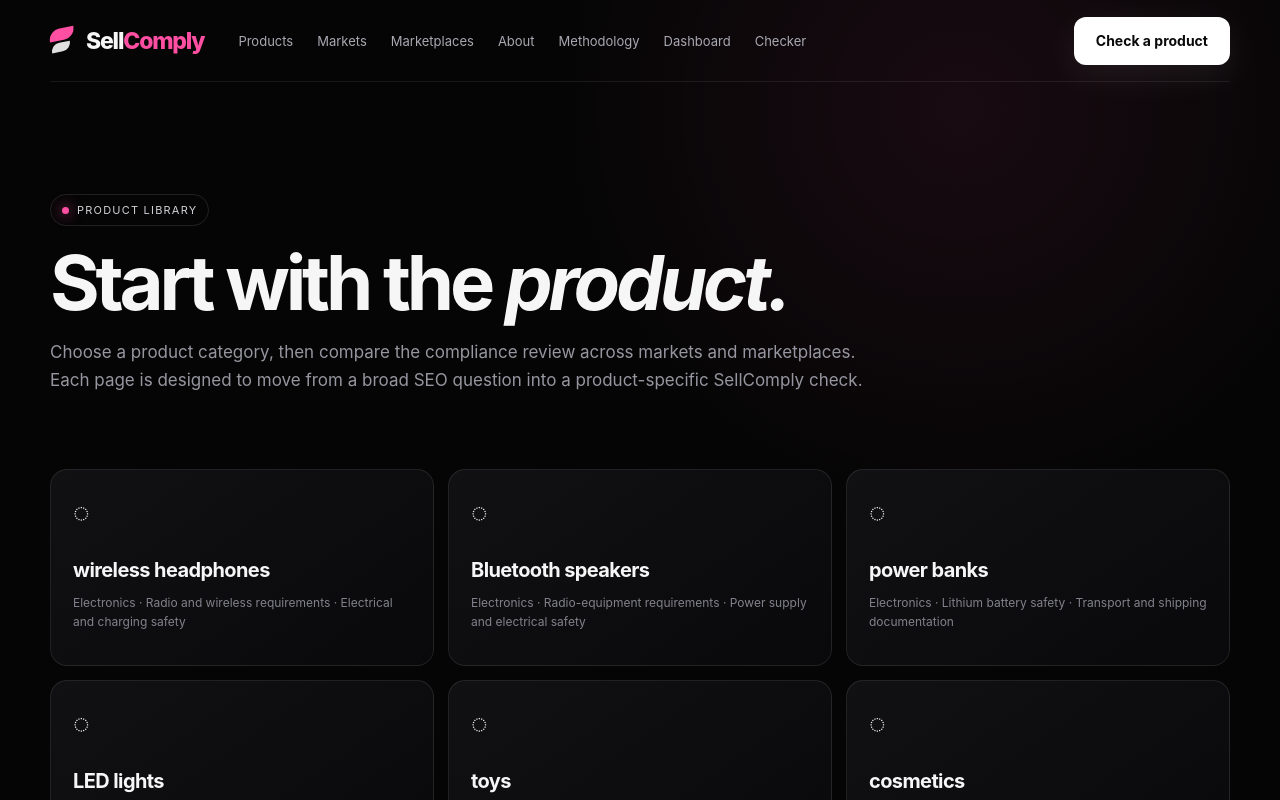
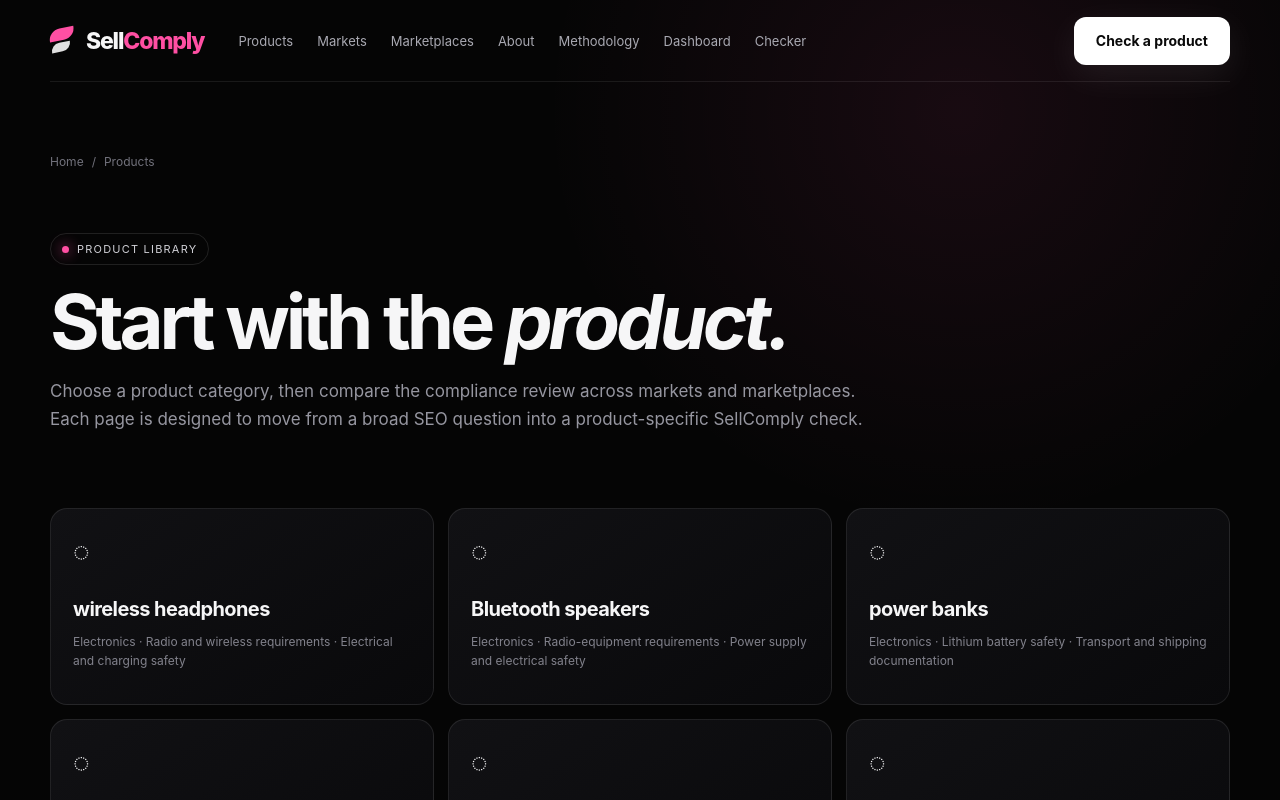
Before and after one commit to SviatF/sell-comply, a Next.js app: page /products in a window 1280 px wide. Shown: the top 800 px of the page. Built offline with nearby package versions, Linux system fonts and the light colour scheme.

Commit message:
seo: add /products breadcrumbs

```diff
--- a/app/products/page.tsx
+++ b/app/products/page.tsx
@@ -2,6 +2,8 @@ import type { Metadata } from "next";
 import Link from "next/link";
 import { products } from "@/lib/seo-data";
 import { SeoFooter, SeoHeader } from "@/app/components/SeoChrome";
+import SeoBreadcrumbs from "@/app/components/SeoBreadcrumbs";
+import { getCoreBreadcrumbs } from "@/lib/seo-breadcrumbs";
 
 export const metadata: Metadata = {
   title: "Product Compliance Checks",
@@ -14,6 +16,7 @@ export default function ProductsPage() {
     <div className="seo-page">
       <SeoHeader />
       <main className="seo-main">
+        <SeoBreadcrumbs items={getCoreBreadcrumbs("/products")} />
         <section className="hub-hero">
           <span className="seo-kicker"><i /> Product library</span>
           <h1>Start with the <em>product.</em></h1>
```
